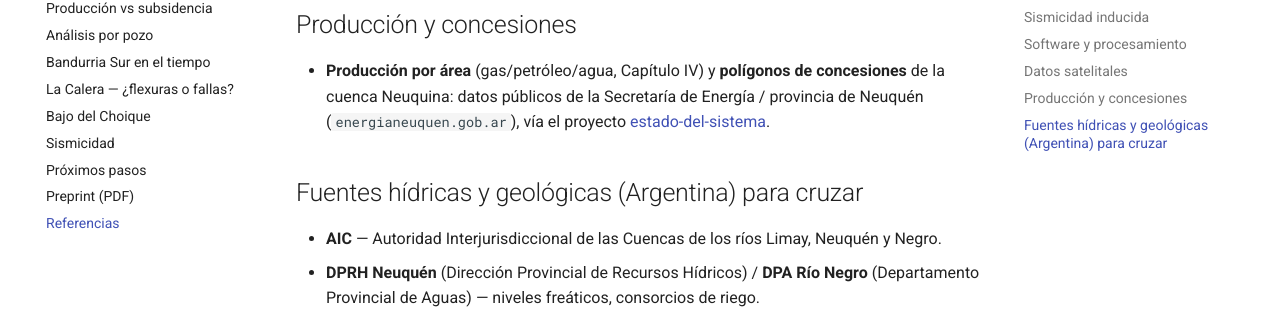
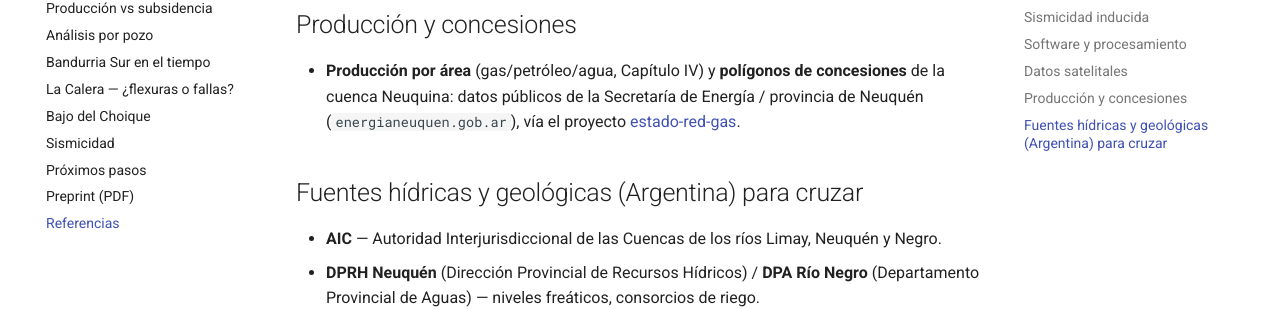
Before and after one commit to mpodeley/vaca-muerta-insar, an MkDocs documentation site: the page built from docs/referencias.md, in a window 1280 px wide and 900 px high, scrolled down 1892 px. Shown: the part 226-535 px from the top of the window. Built offline with MkDocs 1.6.1 and Material for MkDocs 9.7.7, drawn with Linux system fonts in a browser that asks for light colours; comment, search, counter and statistics services are not loaded.

Commit message:
Renombrar repos: nomenclatura sat-* y nombres descriptivos
Actualiza URLs de Pages, basePath de los sitios, rutas cruzadas
entre proyectos y referencias en docs.

Co-Authored-By: Claude Opus 5 <noreply@anthropic.com>

```diff
--- a/docs/assets/sismicidad.py
+++ b/docs/assets/sismicidad.py
@@ -21,7 +21,7 @@ import numpy as np
 _PROJECTS = Path(__file__).resolve().parents[4]  # ~/Projects
 HERE = Path(__file__).parent
 VELW = HERE / "_velocity_wgs84.tif"
-CONC = _PROJECTS / "activos/estado-del-sistema/public/data/concesiones_neuquina.geojson"
+CONC = _PROJECTS / "activos/estado-red-gas/public/data/concesiones_neuquina.geojson"
 OUT = HERE / "demo_sismicidad.html"
 SAUZAL = (-38.05, -69.42)
 ANELO = (-38.35, -68.79)
--- a/docs/pipeline/04_export_visual.py
+++ b/docs/pipeline/04_export_visual.py
@@ -39,7 +39,7 @@ HTML_OUT = HERE / "demo_subsidencia.html"
 
 _RAW = HERE / "_velocity_raw.tif"
 _MASK = HERE / "_mask.tif"
-CONCESIONES = _PROJECTS / "activos/estado-del-sistema/public/data/concesiones_neuquina.geojson"
+CONCESIONES = _PROJECTS / "activos/estado-red-gas/public/data/concesiones_neuquina.geojson"
 
 
 def _add_concesiones(folium, m) -> None:
--- a/docs/pipeline/05_timeseries_slider.py
+++ b/docs/pipeline/05_timeseries_slider.py
@@ -164,7 +164,7 @@ def _write_html(frames, bounds, vmax):
     s, w, n, e = bounds
     cy, cx = (s + n) / 2, (w + e) / 2
     data = json.dumps(frames)
-    conc_path = _PROJECTS / "activos/estado-del-sistema/public/data/concesiones_neuquina.geojson"
+    conc_path = _PROJECTS / "activos/estado-red-gas/public/data/concesiones_neuquina.geojson"
     conc = json.dumps(json.load(open(conc_path))) if conc_path.exists() else "null"
     html = f"""<!DOCTYPE html><html lang="es"><head><meta charset="utf-8">
 <title>Deformación acumulada — Vaca Muerta</title>
--- a/docs/pipeline/analisis_produccion.py
+++ b/docs/pipeline/analisis_produccion.py
@@ -3,7 +3,7 @@
 
 Para cada concesión (polígono) calcula la velocidad media de deformación dentro
 del área (zonal stats sobre _velocity_wgs84.tif) y la junta con la producción
-acumulada gas/petróleo/agua (estado-del-sistema). Imprime tabla + correlaciones.
+acumulada gas/petróleo/agua (estado-red-gas). Imprime tabla + correlaciones.
 """
 
 from __future__ import annotations
@@ -20,7 +20,7 @@ from rasterio.mask import mask as rio_mask
 _PROJECTS = Path(__file__).resolve().parents[4]  # ~/Projects
 HERE = Path(__file__).parent
 VEL = HERE / "_velocity_wgs84.tif"
-DATA = _PROJECTS / "activos/estado-del-sistema/public/data"
+DATA = _PROJECTS / "activos/estado-red-gas/public/data"
 GEOJSON = DATA / "concesiones_neuquina.geojson"
 HIST = DATA / "produccion_neuquina_historico.json"
 MIN_PIX = 200  # mínimo de pixels confiables dentro del área para considerarla
--- a/docs/pipeline/bandurria.py
+++ b/docs/pipeline/bandurria.py
@@ -12,7 +12,7 @@ from rasterio.features import geometry_mask
 
 _PROJECTS = Path(__file__).resolve().parents[4]  # ~/Projects
 HERE = Path(__file__).parent
-DATA = _PROJECTS / "activos/estado-del-sistema/public/data"
+DATA = _PROJECTS / "activos/estado-red-gas/public/data"
 TS = HERE / "timeseries_ERA5_ramp_demErr.h5"
 VELW = HERE / "_velocity_wgs84.tif"
 
--- a/docs/pipeline/bsur_slider.py
+++ b/docs/pipeline/bsur_slider.py
@@ -24,7 +24,7 @@ ROOT = HERE.parent.parent
 DATA = HERE / "_data"
 TS = ROOT / "t18_f1050" / "timeseries_ERA5_ramp_demErr.h5"
 MASK = ROOT / "t18_f1050" / "maskTempCoh.h5"
-CONC = _PROJECTS / "activos/estado-del-sistema/public/data/concesiones_neuquina.geojson"
+CONC = _PROJECTS / "activos/estado-red-gas/public/data/concesiones_neuquina.geojson"
 OUT = HERE / "demo_bsur_slider.html"
 MARGIN_PX = 16
 BO, BW, BG = 1.4, 1.03, 0.0035
--- a/docs/pipeline/burbujas_inyeccion.py
+++ b/docs/pipeline/burbujas_inyeccion.py
@@ -18,7 +18,7 @@ import pandas as pd
 
 _PROJECTS = Path(__file__).resolve().parents[4]  # ~/Projects
 HERE = Path(__file__).resolve().parent
-GEO = _PROJECTS / "activos/estado-del-sistema/public/data/concesiones_neuquina.geojson"
+GEO = _PROJECTS / "activos/estado-red-gas/public/data/concesiones_neuquina.geojson"
 CSV = HERE / "pozos_geomec.csv"
 
 # --- supuestos del horizonte receptor (CONFIGURABLES, representativos de un acuífero/horizonte
--- a/docs/pipeline/calera/calera_slider.py
+++ b/docs/pipeline/calera/calera_slider.py
@@ -24,7 +24,7 @@ ROOT = HERE.parent.parent
 DATA = HERE / "_data"
 TS = HERE / "mintpy_int40" / "timeseries_ERA5_ramp_demErr.h5"
 MASK = HERE / "mintpy_int40" / "maskTempCoh.h5"
-CONC = _PROJECTS / "activos/estado-del-sistema/public/data/concesiones_neuquina.geojson"
+CONC = _PROJECTS / "activos/estado-red-gas/public/data/concesiones_neuquina.geojson"
 OUT = HERE / "demo_calera_slider.html"
 MARGIN_PX = 16
 BO, BW, BG = 1.4, 1.03, 0.0035
--- a/docs/pipeline/calera/calera_wells.py
+++ b/docs/pipeline/calera/calera_wells.py
@@ -18,7 +18,7 @@ _PROJECTS = Path(__file__).resolve().parents[5]  # ~/Projects
 HERE = Path(__file__).resolve().parent
 DATA = HERE / "_data"
 CAPIV = HERE.parent / "escala_pozo" / "_data" / "capitulo_iv_pozos.csv"
-CONC = _PROJECTS / "activos/estado-del-sistema/public/data/concesiones_neuquina.geojson"
+CONC = _PROJECTS / "activos/estado-red-gas/public/data/concesiones_neuquina.geojson"
 
 AREA = "LA CALERA"
 CONC_ID = "LCA"
--- a/docs/pipeline/calera/descomposicion.py
+++ b/docs/pipeline/calera/descomposicion.py
@@ -32,7 +32,7 @@ HERE = Path(__file__).resolve().parent
 DATA = HERE / "_data"
 ASC, DESC = HERE / "mintpy_int40", HERE / "mintpy_d10"
 T0, T1 = "20250803", "20260624"
-CONC = _PROJECTS / "activos/estado-del-sistema/public/data/concesiones_neuquina.geojson"
+CONC = _PROJECTS / "activos/estado-red-gas/public/data/concesiones_neuquina.geojson"
 
 
 def run(cmd):
--- a/docs/pipeline/calera/gradiente.py
+++ b/docs/pipeline/calera/gradiente.py
@@ -41,7 +41,7 @@ SEAMS = DATA / "burst_seams.geojson"   # costuras de empalme (burst_seams.py)
 # bloque LCA + margen (idéntico al subset de mintpy_calera.cfg)
 LON0, LAT0, LON1, LAT1 = -69.16, -38.47, -68.89, -38.16
 BLOQUE_ID = "LCA"
-CONC = _PROJECTS / "activos/estado-del-sistema/public/data/concesiones_neuquina.geojson"
+CONC = _PROJECTS / "activos/estado-red-gas/public/data/concesiones_neuquina.geojson"
 
 
 def load_velocity(src: Path):
--- a/docs/pipeline/choique/choique_slider.py
+++ b/docs/pipeline/choique/choique_slider.py
@@ -24,7 +24,7 @@ ROOT = HERE.parent.parent
 DATA = HERE / "_data"
 TS = HERE / "mintpy_int80" / "timeseries_ERA5_ramp_demErr.h5"
 MASK = HERE / "mintpy_int80" / "maskTempCoh.h5"
-CONC = _PROJECTS / "activos/estado-del-sistema/public/data/concesiones_neuquina.geojson"
+CONC = _PROJECTS / "activos/estado-red-gas/public/data/concesiones_neuquina.geojson"
 OUT = HERE / "demo_choique_slider.html"
 MARGIN_PX = 16
 BO, BW, BG = 1.4, 1.03, 0.0035
--- a/docs/pipeline/choique/choique_wells.py
+++ b/docs/pipeline/choique/choique_wells.py
@@ -18,7 +18,7 @@ _PROJECTS = Path(__file__).resolve().parents[5]  # ~/Projects
 HERE = Path(__file__).resolve().parent
 DATA = HERE / "_data"
 CAPIV = HERE.parent / "escala_pozo" / "_data" / "capitulo_iv_pozos.csv"
-CONC = _PROJECTS / "activos/estado-del-sistema/public/data/concesiones_neuquina.geojson"
+CONC = _PROJECTS / "activos/estado-red-gas/public/data/concesiones_neuquina.geojson"
 
 AREA = "BAJO DEL CHOIQUE - LA INVERNADA"
 CONC_ID = "BCLI"
--- a/docs/pipeline/choique/gradiente.py
+++ b/docs/pipeline/choique/gradiente.py
@@ -41,7 +41,7 @@ SEAMS = DATA / "burst_seams.geojson"   # costuras de empalme (burst_seams.py)
 # bloque LCA + margen (idéntico al subset de mintpy_calera.cfg)
 LON0, LAT0, LON1, LAT1 = -69.51, -37.84, -69.05, -37.42
 BLOQUE_ID = "BCLI"
-CONC = _PROJECTS / "activos/estado-del-sistema/public/data/concesiones_neuquina.geojson"
+CONC = _PROJECTS / "activos/estado-red-gas/public/data/concesiones_neuquina.geojson"
 
 
 def load_velocity(src: Path):
--- a/docs/pipeline/heatmap_subsidencia.py
+++ b/docs/pipeline/heatmap_subsidencia.py
@@ -24,7 +24,7 @@ _PROJECTS = Path(__file__).resolve().parents[4]  # ~/Projects
 HERE = Path(__file__).parent
 SRC = HERE / "_velocity_wgs84.tif"  # velocidad mm/año, EPSG:4326, enmascarada
 OUT = HERE / "heatmap_subsidencia.png"
-CONCESIONES = _PROJECTS / "activos/estado-del-sistema/public/data/concesiones_neuquina.geojson"
+CONCESIONES = _PROJECTS / "activos/estado-red-gas/public/data/concesiones_neuquina.geojson"
 
 
 def _plot_concesiones(ax) -> None:
--- a/docs/pipeline/ndvi_overlay.py
+++ b/docs/pipeline/ndvi_overlay.py
@@ -35,7 +35,7 @@ VEL_WGS84 = HERE / "_velocity_wgs84.tif"   # velocidad mm/año EPSG:4326 (de 04_
 NDVI_TIF = HERE / "ndvi_median.tif"
 HTML_OUT = HERE / "demo_ndvi.html"
 SCATTER_OUT = HERE / "ndvi_vs_subsidencia.png"
-CONCESIONES = _PROJECTS / "activos/estado-del-sistema/public/data/concesiones_neuquina.geojson"
+CONCESIONES = _PROJECTS / "activos/estado-red-gas/public/data/concesiones_neuquina.geojson"
 
 # Veranos recientes (riego máximo en el hemisferio sur); todos con baseline S2 nuevo
 # (offset −1000 DN), así que la conversión a reflectancia es uniforme.
--- a/docs/pipeline/pozos_visuals.py
+++ b/docs/pipeline/pozos_visuals.py
@@ -17,7 +17,7 @@ import pandas as pd
 HERE = Path(__file__).resolve().parent
 ROOT = HERE.parent.parent
 VEL_TIF = ROOT / "t18_f1050" / "_velocity_wgs84.tif"
-GEO = _PROJECTS / "activos/estado-del-sistema/public/data/concesiones_neuquina.geojson"
+GEO = _PROJECTS / "activos/estado-red-gas/public/data/concesiones_neuquina.geojson"
 CSV = HERE / "pozos_voidage.csv"
 LON0, LON1, LAT0, LAT1 = -70.6, -68.2, -39.2, -37.3
 
--- a/docs/pipeline/produccion_visuals.py
+++ b/docs/pipeline/produccion_visuals.py
@@ -13,7 +13,7 @@ import pandas as pd
 _PROJECTS = Path(__file__).resolve().parents[4]  # ~/Projects
 HERE = Path(__file__).parent
 CSV = HERE / "produccion_vs_subsidencia.csv"
-DATA = _PROJECTS / "activos/estado-del-sistema/public/data"
+DATA = _PROJECTS / "activos/estado-red-gas/public/data"
 GEOJSON = DATA / "concesiones_neuquina.geojson"
 BAR = HERE / "produccion_ranking.png"
 MAP = HERE / "demo_produccion.html"
--- a/docs/pipeline/sismicidad.py
+++ b/docs/pipeline/sismicidad.py
@@ -21,7 +21,7 @@ import numpy as np
 _PROJECTS = Path(__file__).resolve().parents[4]  # ~/Projects
 HERE = Path(__file__).parent
 VELW = HERE / "_velocity_wgs84.tif"
-CONC = _PROJECTS / "activos/estado-del-sistema/public/data/concesiones_neuquina.geojson"
+CONC = _PROJECTS / "activos/estado-red-gas/public/data/concesiones_neuquina.geojson"
 OUT = HERE / "demo_sismicidad.html"
 SAUZAL = (-38.05, -69.42)
 ANELO = (-38.35, -68.79)
--- a/docs/referencias.md
+++ b/docs/referencias.md
@@ -69,7 +69,7 @@
 
 - **Producción por área** (gas/petróleo/agua, Capítulo IV) y **polígonos de concesiones** de la cuenca
   Neuquina: datos públicos de la Secretaría de Energía / provincia de Neuquén
-  (`energianeuquen.gob.ar`), vía el proyecto [estado-del-sistema](https://github.com/mpodeley/estado-del-sistema).
+  (`energianeuquen.gob.ar`), vía el proyecto [estado-red-gas](https://github.com/mpodeley/estado-red-gas).
 
 ## Fuentes hídricas y geológicas (Argentina) para cruzar
 
```
